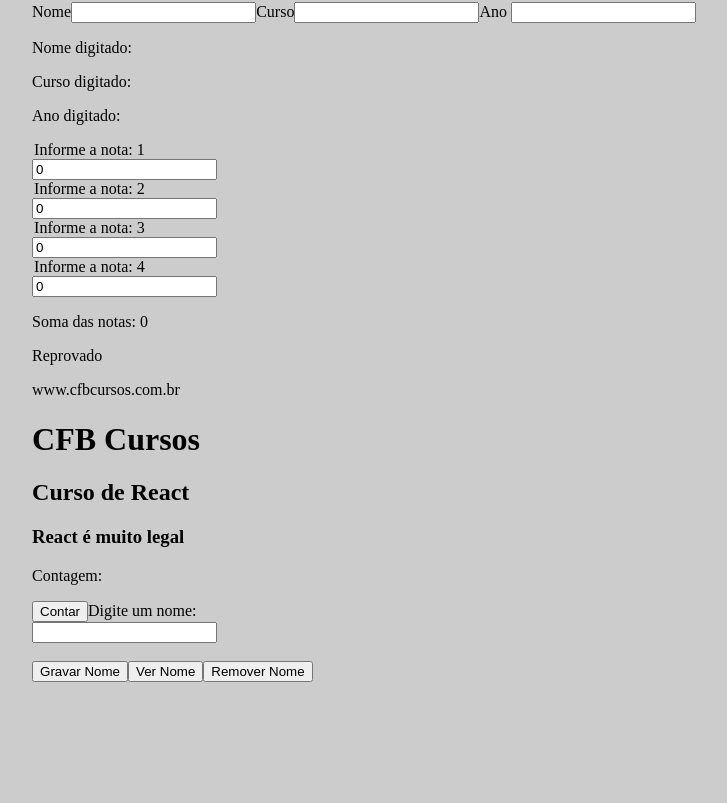
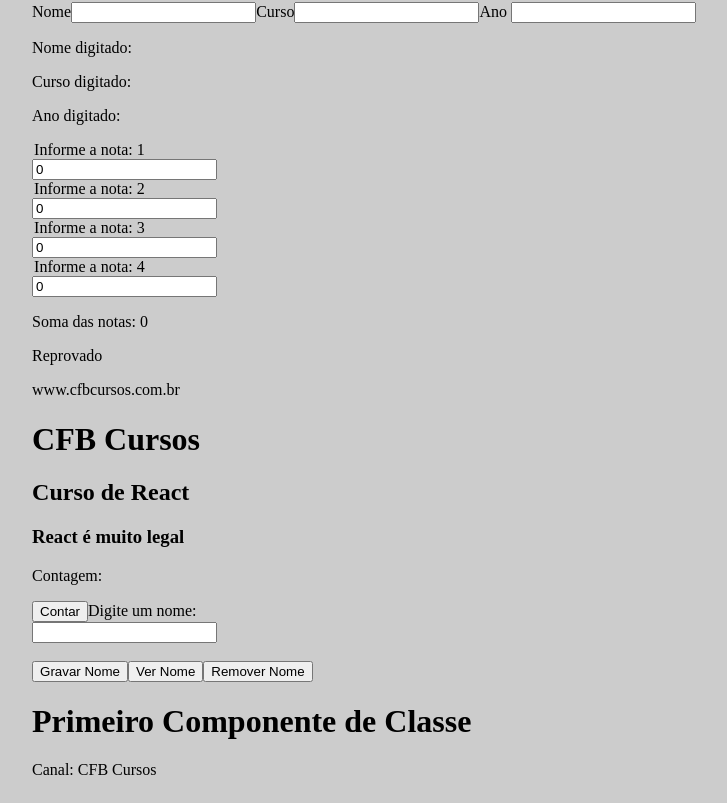
Before and after one commit to JohnPetros/reactjs, a React (Vite) app in the folder react-cfbcursos/app01/: page / in a window 1280 px wide. Shown: the part 832-1635 px from the top of the page, without its empty margins (276-1003 px from the left). Before the commit the page ends 1522 px from the top, so only its background shows below. Built offline with nearby package versions, Linux system fonts and the light colour scheme.

Commit message:
Criação de Componentes de Classe

```diff
--- a/react-cfbcursos/app01/src/App.jsx
+++ b/react-cfbcursos/app01/src/App.jsx
@@ -12,6 +12,7 @@
 import Contencao from "./Contencao";
 import UseEffect from "./components/UseEffect";
 import LocalStorage from "./components/LocalStorage";
+import ClassComponent from "./components/ClassComponent"
 
 function App() {
   return (
@@ -39,6 +40,8 @@
       <UseEffect />
 
       <LocalStorage />
+
+      <ClassComponent canal="CFB Cursos" curso="Curso de React"/>
     </div>
   );
 }
--- /dev/null
+++ b/react-cfbcursos/app01/src/components/ClassComponent/index.jsx
@@ -0,0 +1,17 @@
+import React from "react";
+
+class Classe extends React.Component {
+  constructor(props) {
+    super(props);
+  }
+  render() {
+    return (
+      <div>
+        <h1>Primeiro Componente de Classe</h1>
+        <p>Canal: {this.props.canal}</p>
+      </div>
+    )
+  }
+}
+
+export default Classe
```
Also changed, not shown: react-cfbcursos/app01/src/components/Classe/index.jsx (deleted, +0 -18 lines).
